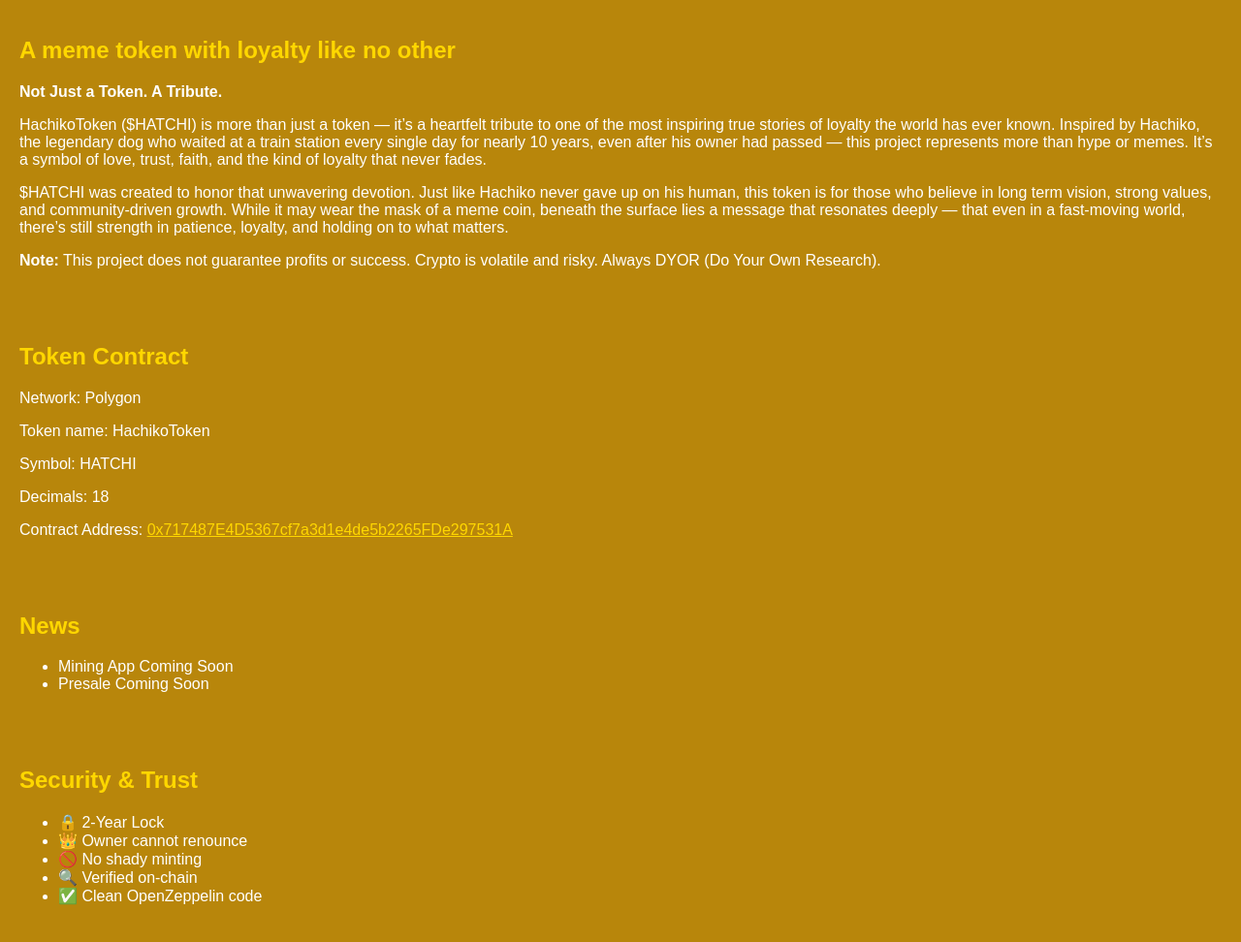
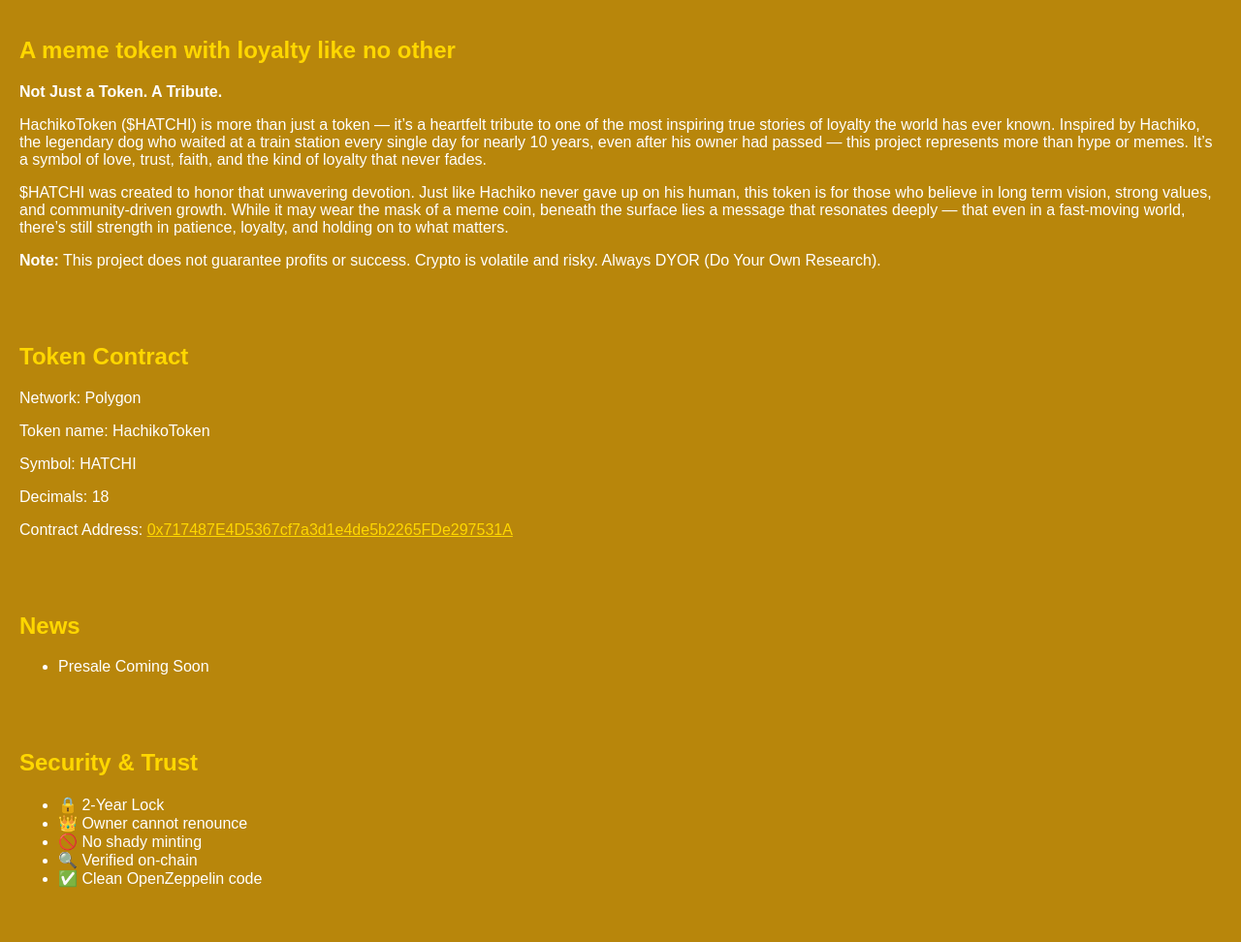
Before and after one commit to admhachikotoken/hachikotoken.github.io, a plain HTML site: page index.html in a window 1280 px wide. Shown: the part 122-1094 px from the top of the page at 97% size. Drawn offline with Linux system fonts and the light colour scheme.

Commit message:
Update index.html
just removed something

```diff
--- a/index.html
+++ b/index.html
@@ -83,8 +83,7 @@
   <div class="section">
     <h2>News</h2>
     <ul>
-      <li>Mining App Coming Soon</li>
-      <li>Presale Coming Soon</li>
+    <li>Presale Coming Soon</li>
     </ul>
   </div>
 
```
